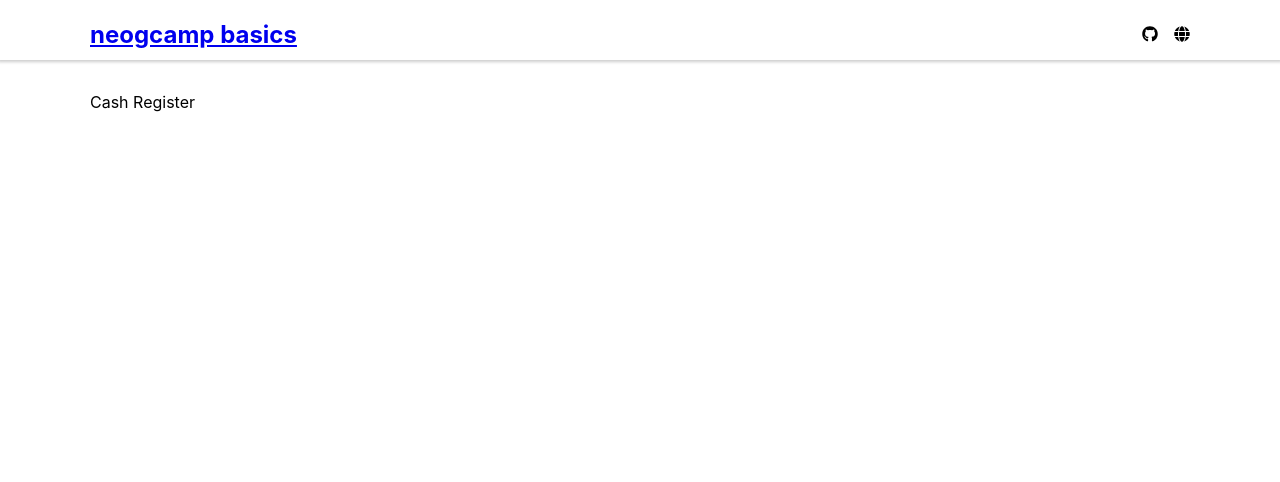
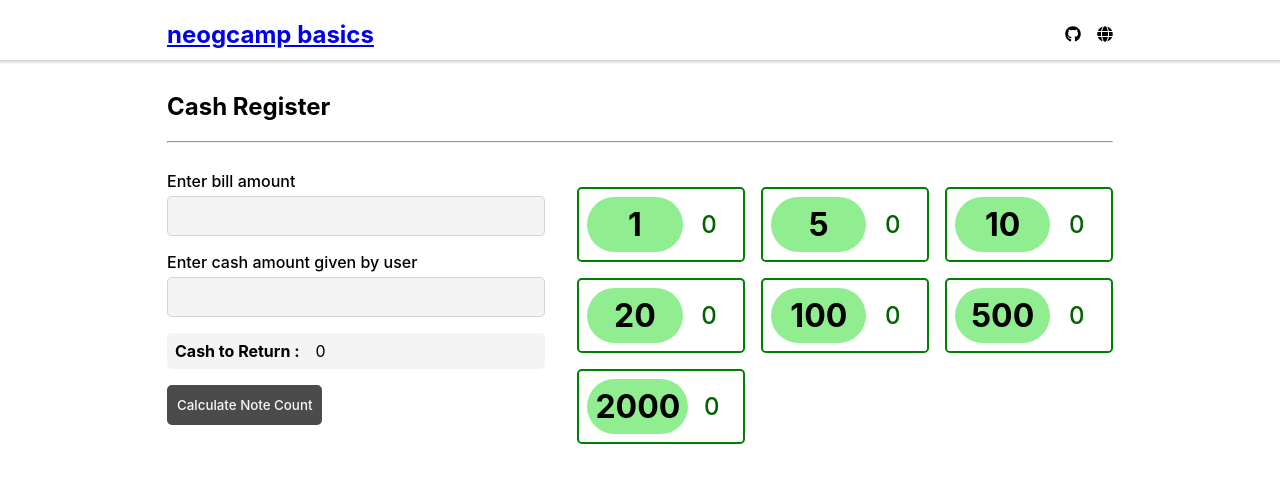
Before and after one commit to aseerkt/neogcamp-basics, a React (Create React App) app: page /cash-register in a window 1280 px wide. Shown: the top 482 px of the page. Built offline with nearby package versions, Linux system fonts and the light colour scheme.

Commit message:
completed cash-register;

```diff
--- a/src/App.css
+++ b/src/App.css
@@ -1,5 +1,5 @@
 .container {
-  max-width: 1100px;
+  max-width: 978px;
   margin: 0 auto;
   padding: 0 1rem;
   margin-top: 2rem;
@@ -9,3 +9,66 @@ ul {
   list-style: none;
   padding-left: 0;
 }
+
+.form-control {
+  margin-bottom: 1rem;
+}
+
+.form-control label,
+.form-control input,
+.form-control small {
+  display: block;
+  width: 100%;
+}
+
+.form-control label {
+  margin-bottom: 0.3rem;
+  font-weight: 500;
+}
+
+.form-control input {
+  height: 40px;
+  margin-bottom: 0.4rem;
+  border: 1px solid lightgray;
+  padding: 0.5rem;
+  border-radius: 0.3rem;
+  font-family: inherit;
+  transition: all 0.2s ease;
+  background-color: #f4f4f4;
+  font-size: 1rem;
+  color: #444;
+}
+
+.form-control input:active,
+.form-control input:focus {
+  outline: none;
+  border-color: #919090;
+  background-color: #f3f3f3;
+}
+
+button {
+  height: 40px;
+  margin-bottom: 0.4rem;
+  cursor: pointer;
+  background-color: #000;
+  color: #fff;
+  border: 2px solid #000;
+  outline: none;
+  padding: 0.5rem;
+  border-radius: 0.3rem;
+  font-family: inherit;
+  transition: all 0.2s ease;
+  font-weight: 500;
+}
+
+button:hover {
+  background-color: #fff;
+  color: #000;
+}
+
+button:disabled {
+  opacity: 0.7;
+  background: #000;
+  color: #f4f4f4;
+  cursor: not-allowed;
+}
--- /dev/null
+++ b/src/components/ProjectWrapper.js
@@ -0,0 +1,18 @@
+import PropTypes from 'prop-types';
+
+function ProjectWrapper({ title, children }) {
+  return (
+    <div className='project-wrapper'>
+      <h2 className='project-title'>{title}</h2>
+      <hr />
+      <br />
+      <div className='project-content'>{children}</div>
+    </div>
+  );
+}
+
+ProjectWrapper.propTypes = {
+  title: PropTypes.string.isRequired,
+};
+
+export default ProjectWrapper;
--- a/src/index.css
+++ b/src/index.css
@@ -1,3 +1,7 @@
+* {
+  box-sizing: border-box !important;
+}
+
 body {
   margin: 0;
   font-family: -apple-system, BlinkMacSystemFont, 'Segoe UI', 'Roboto', 'Oxygen',
--- /dev/null
+++ b/src/pages/CashRegister/CashRegister.css
@@ -0,0 +1,71 @@
+.cash-register {
+  display: grid;
+  gap: 2rem;
+  grid-template-columns: 1;
+}
+
+.form-error {
+  color: red;
+  font-weight: 600;
+}
+
+.return-cash {
+  display: flex;
+  align-items: center;
+  background-color: #f4f4f4;
+  border-radius: 0.3rem;
+  padding: 0.5rem;
+}
+
+.return-cash strong {
+  display: inline-block;
+  margin-right: 1rem;
+}
+
+.cash-count-wrapper {
+  display: grid;
+  gap: 1rem;
+  grid-template-columns: repeat(auto-fit, minmax(150px, 1fr));
+}
+
+.cash-count-wrapper li div {
+  display: flex;
+  align-items: center;
+  justify-content: space-between;
+  padding: 0.5rem;
+  border-radius: 0.3rem;
+  text-align: center;
+  border: 2px solid green;
+  transition: 0.3s all ease;
+}
+
+.cash-count-wrapper li div.active {
+  background-color: lightgreen;
+}
+
+.cash-count-wrapper li div.active strong {
+  border: 1px dashed darkgreen;
+}
+
+.cash-count-wrapper li div strong {
+  display: inline-block;
+  font-size: 2rem;
+  flex: 3;
+  background-color: lightgreen;
+  padding: 0.5rem;
+  border-radius: 999px;
+}
+
+.cash-count-wrapper li div span {
+  flex: 2;
+  display: inline-block;
+  font-size: 1.5rem;
+  font-weight: 500;
+  color: darkgreen;
+}
+
+@media screen and (min-width: 768px) {
+  .cash-register {
+    grid-template-columns: 40% auto;
+  }
+}
--- a/src/pages/CashRegister/CashRegister.js
+++ b/src/pages/CashRegister/CashRegister.js
@@ -1,5 +1,102 @@
+import { useState } from 'react';
+import ProjectWrapper from '../../components/ProjectWrapper';
+import './CashRegister.css';
+
+const countCash = (amount) => {
+  const cashStep = [1, 5, 10, 20, 100, 500, 2000].reverse();
+  let restAmount = amount;
+  const cashCount = {};
+  cashStep.forEach((step) => {
+    let ratio = restAmount / step;
+    if (ratio >= 1) {
+      cashCount[step] = parseInt(ratio);
+      restAmount = restAmount - parseInt(ratio) * step;
+    }
+  });
+  return cashCount;
+};
+
 function CashRegister() {
-  return <div>Cash Register</div>;
+  const [formData, setFormData] = useState({ bill: '', userCash: '' });
+  const [formError, setFormError] = useState(null);
+  const [cashCount, setCashCount] = useState({
+    1: 0,
+    5: 0,
+    10: 0,
+    20: 0,
+    100: 0,
+    500: 0,
+    2000: 0,
+  });
+
+  let { bill, userCash } = formData;
+  const onChange = (e) =>
+    setFormData((prev) => ({ ...prev, [e.target.name]: e.target.value }));
+
+  const onSubmit = (e) => {
+    e.preventDefault();
+    setFormError(null);
+    const billToPay = parseInt(bill);
+    const cashUserHas = parseInt(userCash);
+    if (billToPay > cashUserHas) {
+      setFormError('Not enought cash given');
+      setTimeout(() => setFormError(null), 5000);
+      return;
+    }
+    const amoutToReturn = cashUserHas - billToPay;
+    setCashCount((prev) => ({ ...prev, ...countCash(amoutToReturn) }));
+  };
+
+  return (
+    <ProjectWrapper title='Cash Register'>
+      <div className='cash-register'>
+        <aside>
+          <form onSubmit={onSubmit}>
+            <div className='form-control'>
+              <label htmlFor='bill'>Enter bill amount</label>
+              <input
+                id='bill'
+                type='number'
+                min='1'
+                name='bill'
+                value={bill}
+                onChange={onChange}
+              />
+            </div>
+            <div className='form-control'>
+              <label htmlFor='user-cash'>Enter cash amount given by user</label>
+              <input
+                id='user-cash'
+                type='number'
+                min='1'
+                name='userCash'
+                value={userCash}
+                onChange={onChange}
+              />
+            </div>
+            <div className='form-control return-cash'>
+              <strong>Cash to Return : </strong>
+              <span> {userCash - bill}</span>
+            </div>
+            <button disabled={!bill || !userCash} type='Submit'>
+              Calculate Note Count
+            </button>
+            <p className='form-error'>{formError}</p>
+          </form>
+        </aside>
+        <ul className='cash-count-wrapper'>
+          {Object.entries(cashCount).map(([cash, count], idx) => (
+            <li key={idx}>
+              <div className={`${count > 0 ? 'active' : ''}`}>
+                <strong>{cash}</strong>
+                <span>{count}</span>
+              </div>
+            </li>
+          ))}
+        </ul>
+      </div>
+    </ProjectWrapper>
+  );
 }
 
 export default CashRegister;
```
